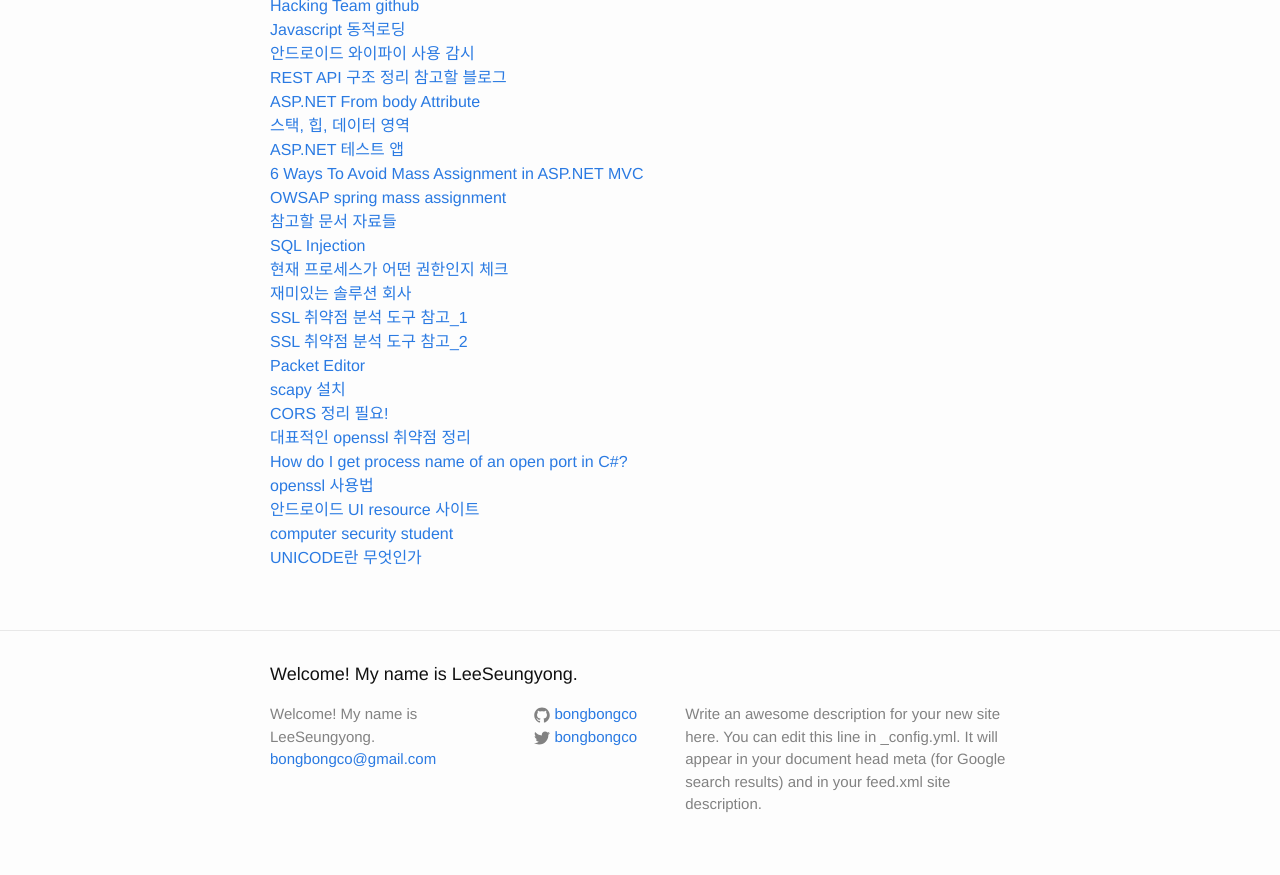
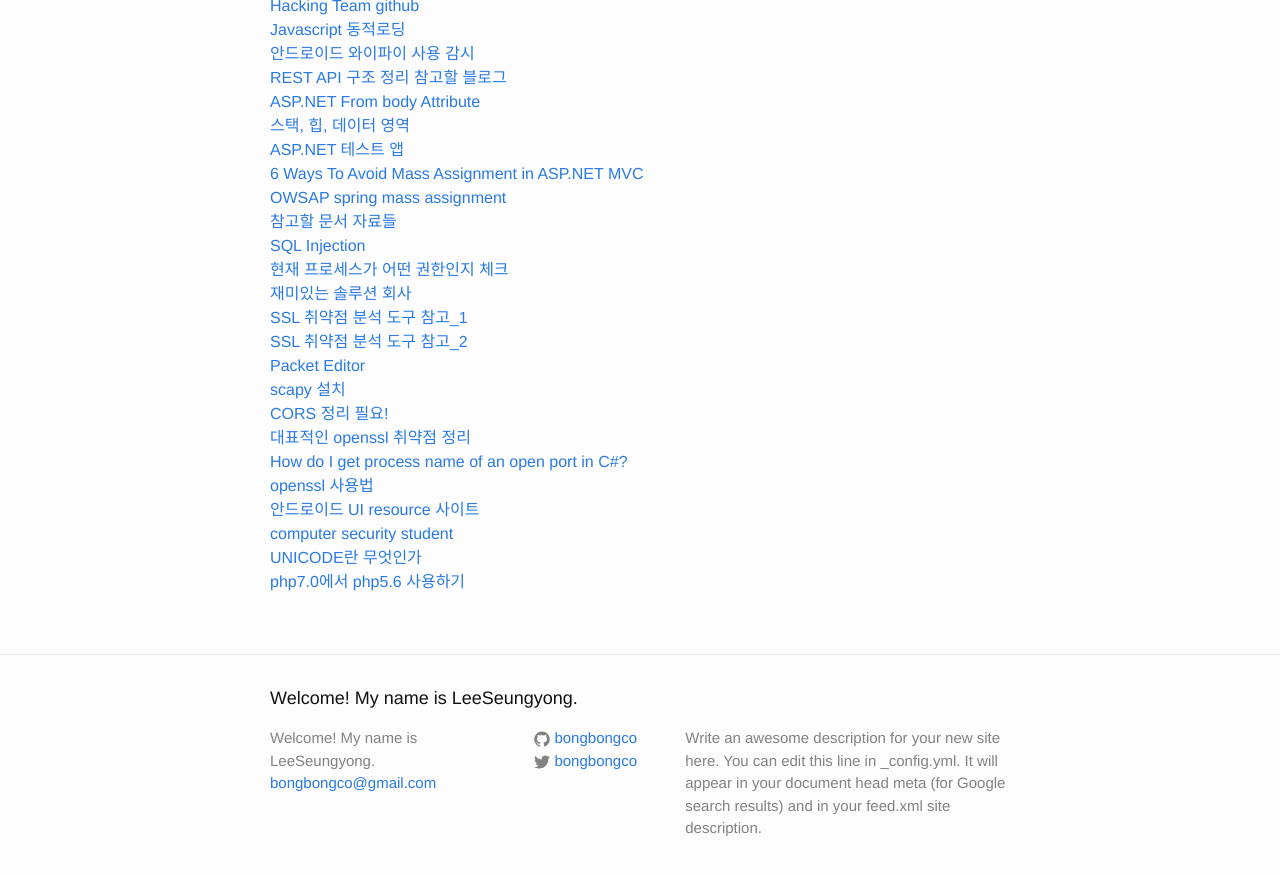
Before and after one commit to LktProgrammer/bongbongco.github.io, a Jekyll site: the page built from _posts/2016-07-22-Website-List.markdown, in a window 1280 px wide and 900 px high, scrolled down 614 px. Shown: the top 875 px of the window. Built offline with Jekyll 4.4.1, drawn with Linux system fonts in a browser that asks for light colours.

Commit message:
Update 2016-07-22-Website-List.markdown

```diff
--- a/_posts/2016-07-22-Website-List.markdown
+++ b/_posts/2016-07-22-Website-List.markdown
@@ -44,3 +44,4 @@ title: 참고할 웹 사이트들.
 [안드로이드 UI resource 사이트](http://www.sketchappsources.com/)
 [computer security student](http://www.computersecuritystudent.com/HOME/index.html)
 [UNICODE란 무엇인가](http://norux.me/31)
+[php7.0에서 php5.6 사용하기](http://answerofgod.tistory.com/entry/php7-에서-php56-사용하기)
```
